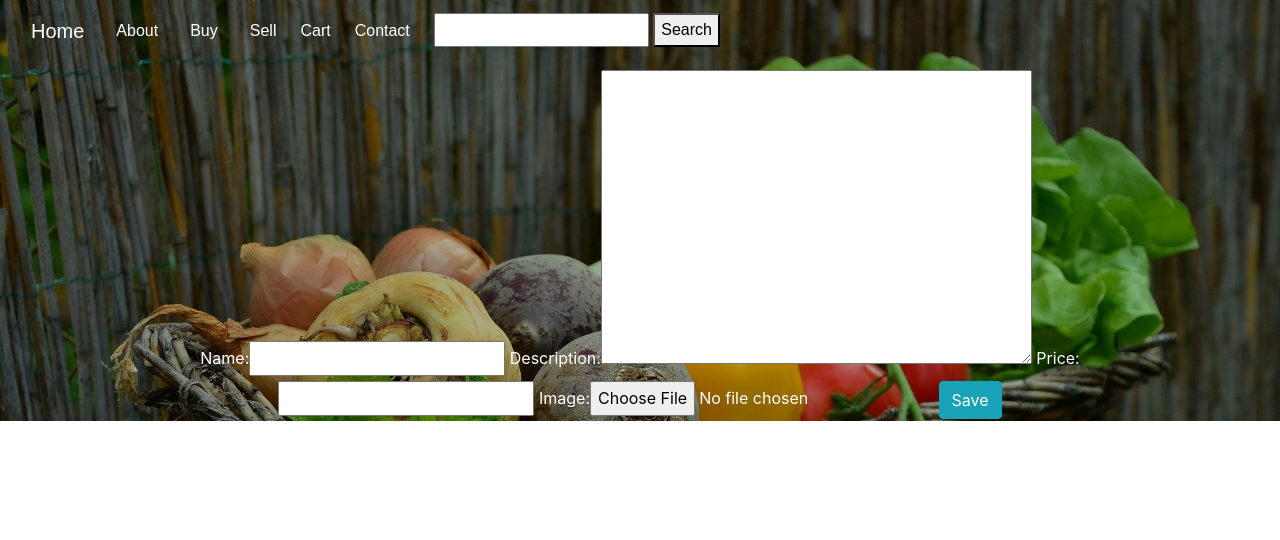
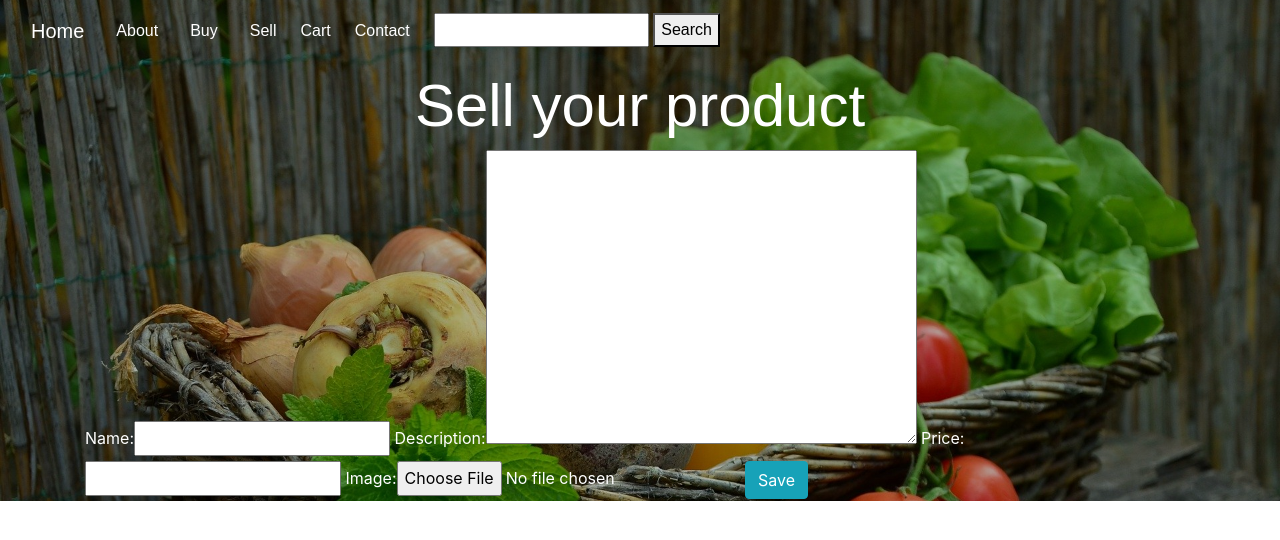
Before and after one commit to digitalstuart/kerry-online-farmers-market, a Django app: a page that uses products/templates/product_form.html in a window 1280 px wide. Shown: the top 540 px of the page. Run offline with Django 3.2, Linux system fonts and the light colour scheme; some libraries are stand-ins or nearby versions; some web fonts are replaced.

Commit message:
Headings added and text aligned to left for contact/login/register/product form pages

```diff
--- a/accounts/templates/buyer_login.html
+++ b/accounts/templates/buyer_login.html
@@ -4,7 +4,7 @@
 {% block page_title %}Login Page{% endblock %}
 {% block page_heading %}Log in{% endblock %} {% block content %}
 
-<div class="container">
+<div class="container sections">
 	<form method="POST" action="{% url 'login_buyer' %}?next={{ next }}" class="accountform">
 		<fieldset class="form-group">
 			<legend>Buyer Login</legend>
--- a/accounts/templates/buyer_registration.html
+++ b/accounts/templates/buyer_registration.html
@@ -6,7 +6,7 @@
 {% block page_heading %}User Registration{% endblock %}
 
 {% block content %}
-<div class="container">
+<div class="container sections">
 	<p>If you already have an account, you can <a href="{% url 'login_buyer' %}">sign in</a></p>
 	<form method="POST" class="accountform">
 		<fieldset class="form-group">
--- a/accounts/templates/profile.html
+++ b/accounts/templates/profile.html
@@ -5,6 +5,7 @@
 {% block page_heading %}{{ user }}'s Profile{% endblock %}
 
 {% block content %}
+<div class="container sections">
 	<p>{{ profile.email }}</p>
 
 	{% for products in user.products.all %}
@@ -14,5 +15,5 @@
 	{% for listings in user.listings.all %}
 	<p>Sold - {{ listings }}</p>
 	{% endfor %}
-
+</div>
 {% endblock %}
--- a/accounts/templates/seller_login.html
+++ b/accounts/templates/seller_login.html
@@ -4,7 +4,7 @@
 {% block page_title %}Login Page{% endblock %}
 {% block page_heading %}Log in{% endblock %} {% block content %}
 
-<div class="container">
+<div class="container sections">
 	<form method="POST" action="{% url 'login_seller' %}?next={{ next }}" class="accountform">
 		<fieldset class="form-group">
 			<legend>Seller Login</legend>
--- a/accounts/templates/seller_registration.html
+++ b/accounts/templates/seller_registration.html
@@ -6,7 +6,7 @@
 {% block page_heading %}User Registration{% endblock %}
 
 {% block content %}
-<div class="container">
+<div class="container sections">
 	<p>If you already have an account, you can <a href="{% url 'login_seller' %}">sign in</a></p>
 	<form method="POST" class="accountform">
 		<fieldset class="form-group">
--- a/contact/templates/email.html
+++ b/contact/templates/email.html
@@ -1,7 +1,7 @@
 {% extends 'second_base.html' %}
 {% load bootstrap_tags %}
 {% block content %}
-
+<div class="container sections">
 	<h1>Contact Us</h1>
 	<form method="post">
 		{% csrf_token %}
@@ -10,5 +10,5 @@
 			<button type="submit">Send</button>
 		</div>
 	</form>
-
+</div>
 {% endblock %}
--- a/products/templates/product_form.html
+++ b/products/templates/product_form.html
@@ -1,7 +1,8 @@
 {% extends 'second_base.html' %}
 {% load bootstrap_tags %}
 {% block content %}
-<div class="container">
+<div class="container sections">
+<h1>Sell your product</h1>
 	<form method="POST" enctype="multipart/form-data">
 		{% csrf_token %}
 		{{ form | as_bootstrap }}
--- a/static/css/custom.css
+++ b/static/css/custom.css
@@ -7,6 +7,10 @@
 
 p {
     font-size: 16px;
+}
+
+.sections {
+    text-align: left;
 }
 
 .navbar {
@@ -41,6 +45,7 @@
 
 h1 {
     font-size: 60px;
+    text-align: center;
 }
 
 .margin {
```
Lines whose indentation alone changed are shown as unchanged.
